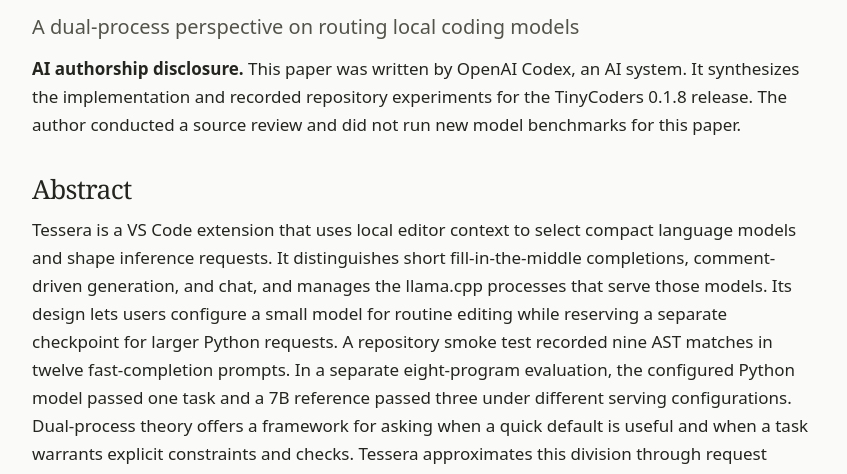
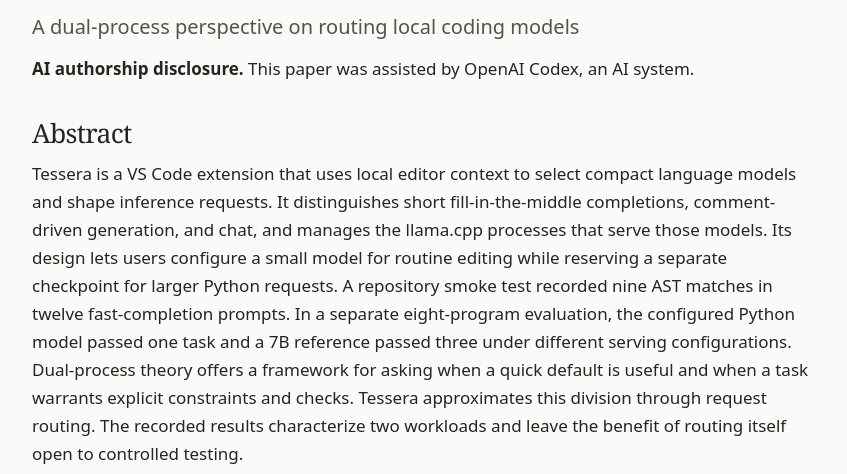
Before and after one commit to somalip/tessera, a plain HTML site: page docs/research-paper.html in a window 1280 px wide. Shown: the part 324-798 px from the top of the page, without its empty margins (216-1063 px from the left). Drawn offline with Linux system fonts and the light colour scheme.

Commit message:
ai statement

```diff
--- a/docs/research-paper.html
+++ b/docs/research-paper.html
@@ -22,7 +22,7 @@
       <header>
         <h1>Fast Completion and Deliberate Generation in Tessera</h1>
         <p class="paper-deck">A dual-process perspective on routing local coding models</p>
-        <p><strong>AI authorship disclosure.</strong> This paper was written by OpenAI Codex, an AI system. It synthesizes the implementation and recorded repository experiments for the TinyCoders 0.1.8 release. The author conducted a source review and did not run new model benchmarks for this paper.</p>
+        <p><strong>AI authorship disclosure.</strong> This paper was assisted by OpenAI Codex, an AI system.</p>
       </header>
 
       <h2>Abstract</h2>
```
